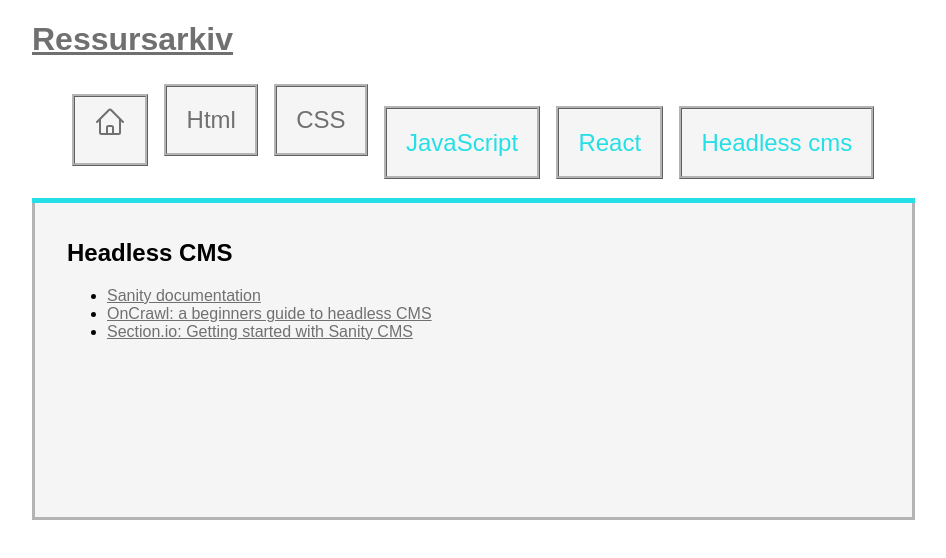
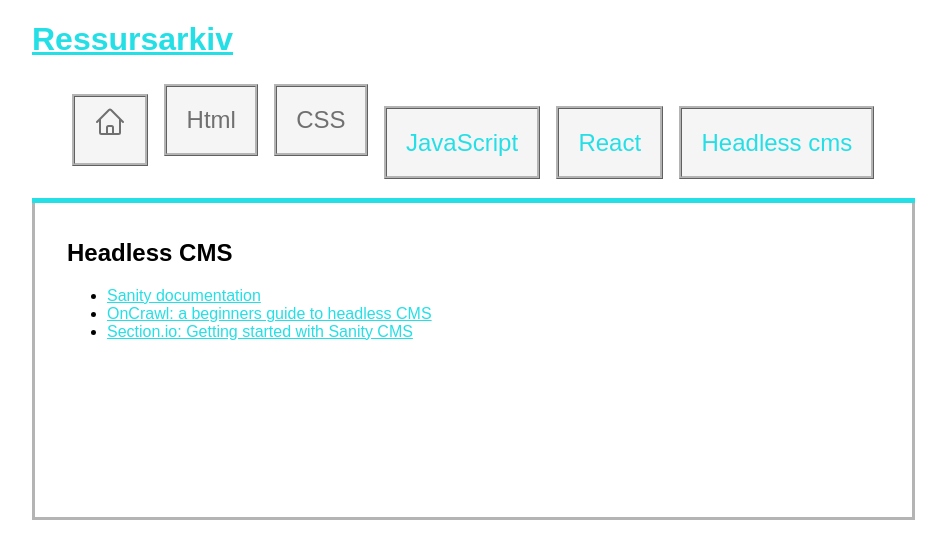
Before and after one commit to MyconidM/uin23ak3_resourceapp_group10, a React (Create React App) app: page /HeadlessCMS in a window 1280 px wide. Shown: the top 558 px of the page, without its empty margins (160-1106 px from the left). Built offline with nearby package versions, Linux system fonts and the light colour scheme.

Commit message:
justering på sass

```diff
--- a/src/css/main.css
+++ b/src/css/main.css
@@ -24,6 +24,7 @@ body {
   font-size: var(--rootsize);
   font-family: Arial;
   color: var(--darkgray);
+  background-color: var(--white);
   margin-top: 0;
   padding-top: 0;
   margin-bottom: 0;
@@ -89,6 +90,7 @@ div.conteiner {
   border-top: 0px;
   box-shadow: 0 -5px 0 0 var(--lightblue);
   display: inline-block;
+  background-color: var(--white);
 }
 
 a:link {
@@ -122,10 +124,6 @@ a:link {
   color: var(--lightblue);
 }
 
-.textCont {
-  background-color: var(--lightgray);
-}
-
 .homeicon {
   width: 2rem;
   height: 2rem;
@@ -137,4 +135,27 @@ a:link {
   color: white;
 }
 
+a:link {
+  color: var(--lightblue);
+}
+
+a:hover {
+  color: var(--darkgray);
+}
+
+a:visited {
+  color: var(--gray);
+}
+
+a:active {
+  color: var(--darkgray);
+}
+
+#links :hover {
+  background-color: var(--lightblue);
+  border-style: solid;
+  border-color: var(--lightblue);
+  color: var(--white);
+}
+
 /*# sourceMappingURL=main.css.map */
--- a/src/sass/main.scss
+++ b/src/sass/main.scss
@@ -28,6 +28,7 @@ body {
     font-size: var(--rootsize);
     font-family: Arial;
     color: var(--darkgray);
+    background-color: var(--white);
     margin-top: 0;
     padding-top: 0;
     margin-bottom: 0;
@@ -93,6 +94,7 @@ div.conteiner {
     border-top: 0px;
     box-shadow: 0 -5px 0 0 var(--lightblue);
     display: inline-block;
+    background-color: var(--white);
 
 }
 
@@ -113,6 +115,7 @@ a:link {
     display: flex;
     font-size: x-large;
     text-decoration: none;
+
 }
 
 #links span {
@@ -125,14 +128,13 @@ a:link {
 
 }
 
+#links link {
+
+}
+
 #links a:link {
     text-decoration: none;
     color: var(--lightblue);
-}
-
-.textCont {
-    background-color: var(--lightgray);
-
 }
 
 .homeicon {
@@ -145,3 +147,24 @@ a:link {
     border-color: var(--lightblue);
     color: white;
 }
+
+a:link {
+    color: var(--lightblue);}
+
+  a:hover {
+    color: var(--darkgray);
+      }
+  a:visited {
+    color: var(--gray);
+  }
+
+  a:active {
+    color: var(--darkgray);
+  }
+
+   #links :hover {
+    background-color: var(--lightblue);
+    border-style: solid;
+    border-color: var(--lightblue);
+    color: var(--white);
+    }
```
Also changed, not shown: 1 other file (tests, documents, lock files or other folders).
